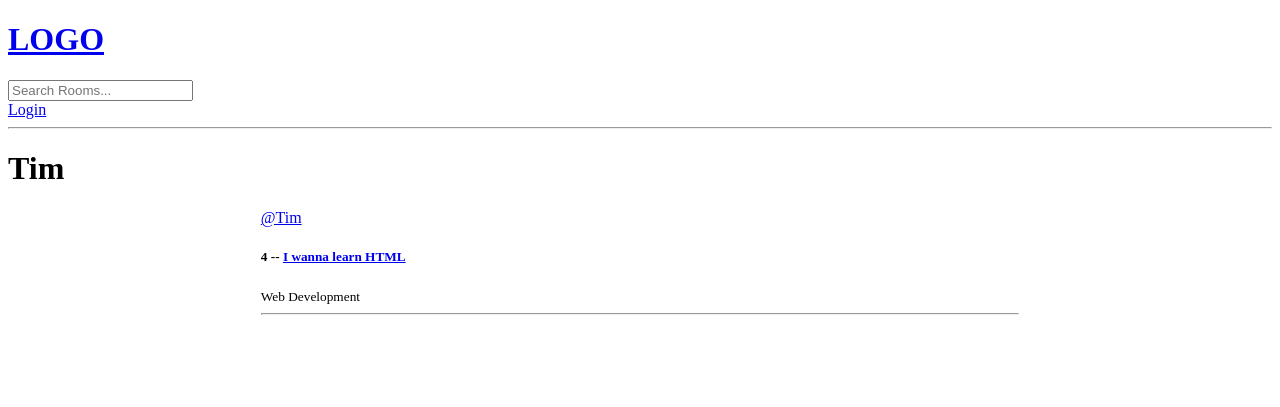
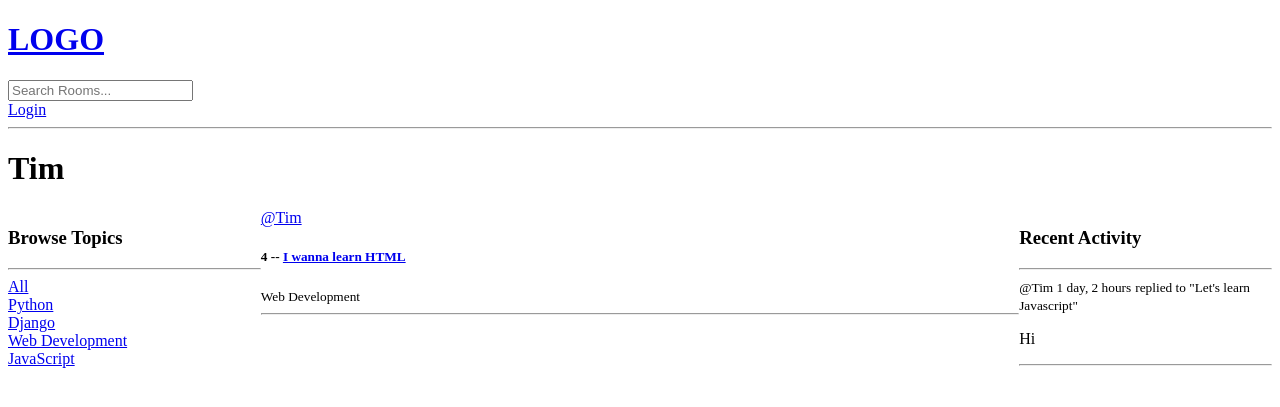
Before and after one commit to ooooo5h/20220227_django_7hour_course, a Django app: page /profile/2/ in a window 1280 px wide. Shown: the top 407 px of the page. Run offline with Django 4.2, Linux system fonts and the light colour scheme; data comes from the database, SQL or seed files in the repository.

Commit message:
사용자 선택 시 카테고리/피드 보여줌

```diff
--- a/base/templates/base/profile.html
+++ b/base/templates/base/profile.html
@@ -12,7 +12,7 @@
 
 <div class="profile-container">
     <div>
-
+        {% include 'base/topics_component.html'%}
     </div>
 
     <div>
@@ -20,7 +20,7 @@
     </div>
 
     <div>
-
+        {% include 'base/activity_component.html'%}
     </div>
 </div>
 
--- a/base/views.py
+++ b/base/views.py
@@ -110,7 +110,9 @@ def room(request, pk):
 def userProfile(request, pk):
     user = User.objects.get(id=pk)
     rooms = user.room_set.all()
-    context = {'user' : user, 'rooms' : rooms}
+    room_messages = user.message_set.all()
+    topics = Topic.objects.all()
+    context = {'user' : user, 'rooms' : rooms, 'room_messages' : room_messages, 'topics' : topics}
     return render(request, 'base/profile.html', context)
 
 
```
